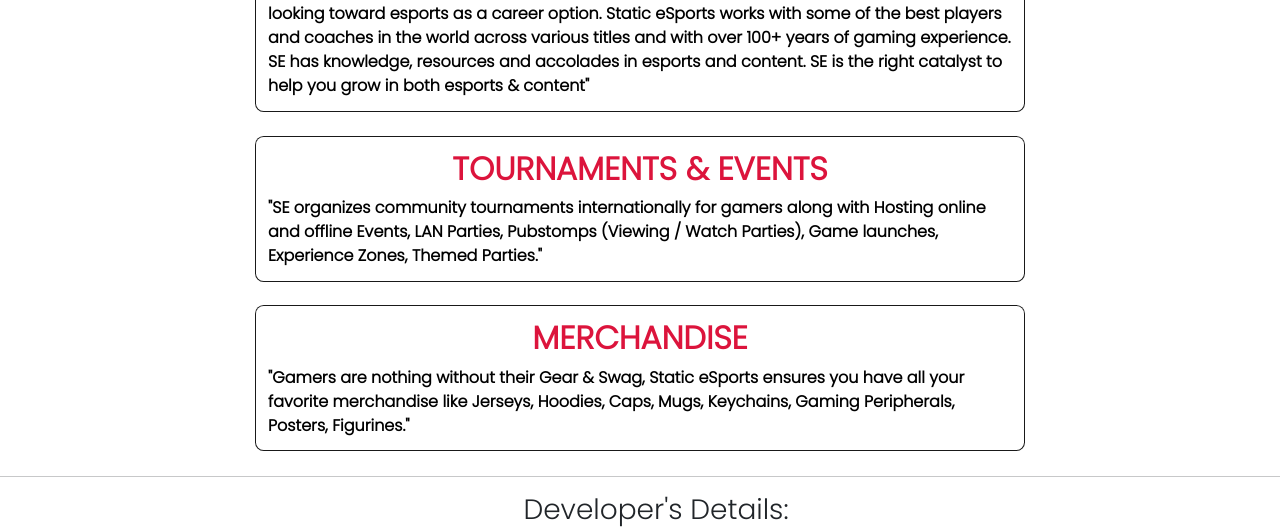
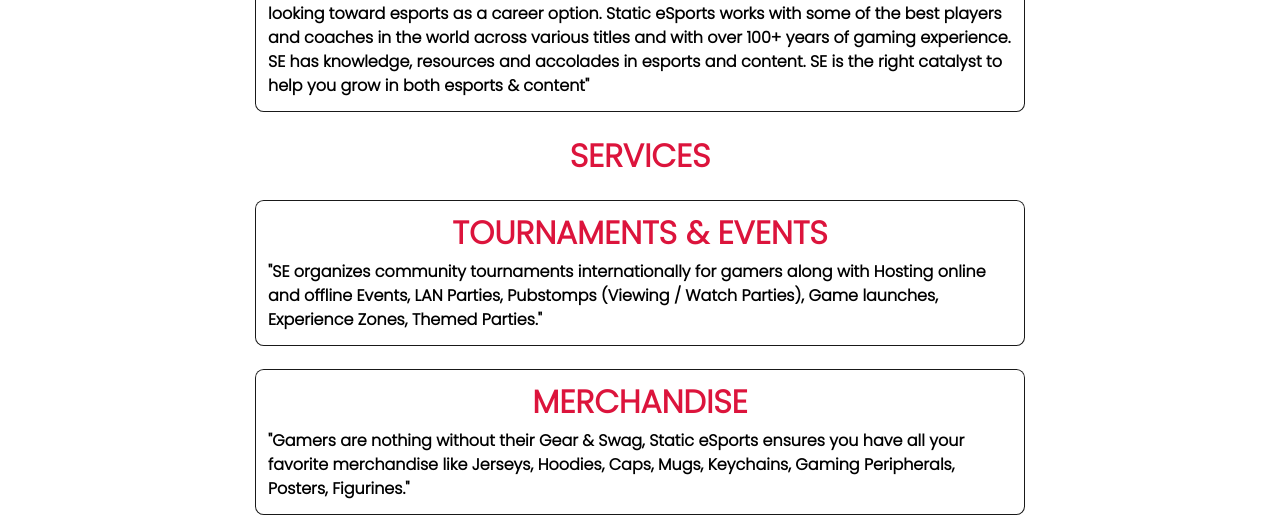
Before and after one commit to pritamskul/esports-static, a plain HTML site: page index.html in a window 1280 px wide. Shown: the part 1140-1671 px from the top of the page. Drawn offline with nearby package versions, Linux system fonts and the light colour scheme.

Commit message:
Update index.html

```diff
--- a/index.html
+++ b/index.html
@@ -22,7 +22,7 @@
             <ul class="nav-links">
                 <li><a href="index.html">HOME</a></li>
                 <li><a href="#aboutsection">ABOUT</a></li>
-                <li><a href="#">SERVICES</a></li>
+                <li><a href="#services">SERVICES</a></li>
                 <li><a href="#">CONTACT</a></li>
             </ul>
         </nav>
@@ -52,6 +52,8 @@
         various titles and with over 100+ years of gaming experience. SE has knowledge, resources and accolades in
         esports and content. SE is the right catalyst to help you grow in both esports & content"
     </div>
+        <section id="services">
+        <h2 style="color: crimson; margin-top: 2vw; font-weight: bolder;">SERVICES</h2>
     <div class="container">
         <h2 style="color: crimson; font-weight: bolder;">TOURNAMENTS & EVENTS</h2>
         "SE organizes community tournaments internationally for gamers along with Hosting
@@ -63,6 +65,7 @@
         "Gamers are nothing without their Gear & Swag, Static eSports ensures you have all your favorite
         merchandise like Jerseys, Hoodies, Caps, Mugs, Keychains, Gaming Peripherals, Posters, Figurines."
     </div>
+        </section>
     </section>
     <hr />
 
```
